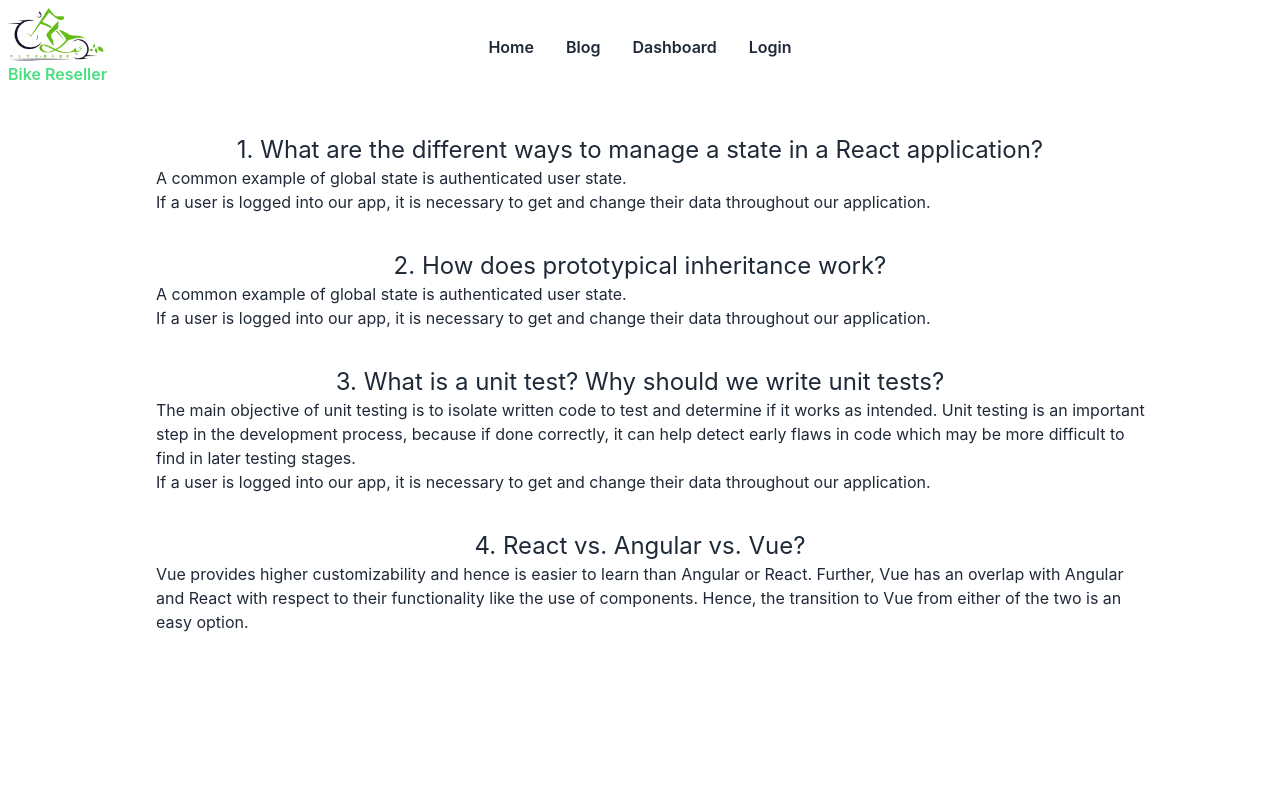
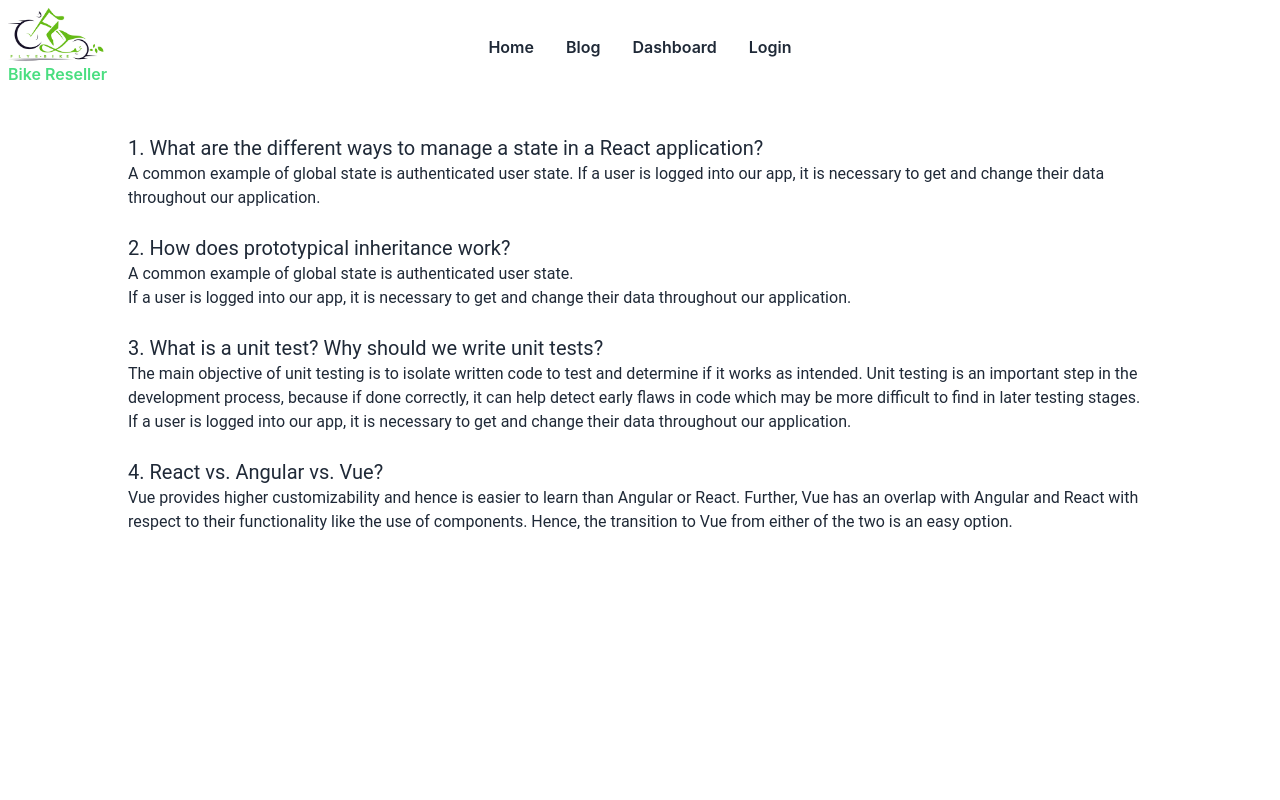
Before and after one commit to ashr-aful007/bike-reseller-client, a React (Create React App) app: page /Blog in a window 1280 px wide. Shown: the top 800 px of the page. Built offline with nearby package versions, Linux system fonts and the light colour scheme; no server answers.

Commit message:
change add

```diff
--- a/src/App.css
+++ b/src/App.css
@@ -1,6 +1,6 @@
-.App {
+/* .App {
   text-align: center;
-}
+} */
 
 .App-logo {
   height: 40vmin;
--- /dev/null
+++ b/src/Pages/Blog/Blog.css
@@ -0,0 +1,3 @@
+.blog{
+     font-family: 'Roboto', sans-serif;
+}
--- a/src/Pages/Blog/Blog.js
+++ b/src/Pages/Blog/Blog.js
@@ -1,23 +1,24 @@
 import React from 'react'
+import './Blog.css'
 
 function Blog() {
   return (
-    <div className='h-screen w-4/5 mx-auto my-10'>
+    <div className='h-screen w-4/5 mx-auto my-10 blog'>
+       <div className='mt-6'>
+          <h4 className='text-xl'>1. What are the different ways to manage a state in a React application?</h4>
+            <p>A common example of global state is authenticated user state. If a user is logged into our app, it is necessary to get and change their data throughout our application.</p>
+       </div>
+       <div className='mt-6'>
+           <h4 className='text-xl'>2. How does prototypical inheritance work?</h4>
+            <p>A common example of global state is authenticated user state.<br></br> If a user is logged into our app, it is necessary to get and change their data throughout our application.</p>
+       </div>
        <div>
-          <h4 className='text-2xl mt-3'>1. What are the different ways to manage a state in a React application?</h4>
-            <p className='text-start ml-7'>A common example of global state is authenticated user state.<br></br> If a user is logged into our app, it is necessary to get and change their data throughout our application.</p>
+           <h4 className='text-xl mt-6'>3. What is a unit test? Why should we write unit tests?</h4>
+            <p>The main objective of unit testing is to isolate written code to test and determine if it works as intended. Unit testing is an important step in the development process, because if done correctly, it can help detect early flaws in code which may be more difficult to find in later testing stages.<br></br> If a user is logged into our app, it is necessary to get and change their data throughout our application.</p>
        </div>
-       <div className='my-9'>
-           <h4 className='text-2xl mt-3'>2. How does prototypical inheritance work?</h4>
-            <p className='text-start ml-7'>A common example of global state is authenticated user state.<br></br> If a user is logged into our app, it is necessary to get and change their data throughout our application.</p>
-       </div>
-       <div className='my-9'>
-           <h4 className='text-2xl mt-3'>3. What is a unit test? Why should we write unit tests?</h4>
-            <p className='text-start ml-7'>The main objective of unit testing is to isolate written code to test and determine if it works as intended. Unit testing is an important step in the development process, because if done correctly, it can help detect early flaws in code which may be more difficult to find in later testing stages.<br></br> If a user is logged into our app, it is necessary to get and change their data throughout our application.</p>
-       </div>
-       <div className='my-9'>
-           <h4 className='text-2xl mt-3'>4. React vs. Angular vs. Vue?</h4>
-            <p className='text-start ml-7'>Vue provides higher customizability and hence is easier to learn than Angular or React. Further, Vue has an overlap with Angular and React with respect to their functionality like the use of components. Hence, the transition to Vue from either of the two is an easy option.</p>
+       <div>
+           <h4 className='text-xl mt-6'>4. React vs. Angular vs. Vue?</h4>
+            <p>Vue provides higher customizability and hence is easier to learn than Angular or React. Further, Vue has an overlap with Angular and React with respect to their functionality like the use of components. Hence, the transition to Vue from either of the two is an easy option.</p>
        </div>
     </div>
   )
--- a/src/Pages/Home/Banner/Banner.js
+++ b/src/Pages/Home/Banner/Banner.js
@@ -3,7 +3,7 @@ import '../Banner/Banner.css'
 
 function Banner() {
   return (
-    <div className='bg-img'>
+    <div className='bg-img text-center'>
       <div className='text-white flex flex-col h-96 justify-center items-center'>
       <h1 className='text-5xl font-bold mb-2'>Sell and Buy your second hand bike!</h1>
       <p className='text-xl text-gray-300'>This site help you for find your expected second hand bike. And you can sell your second hand bike.</p>
--- a/src/Pages/Home/Home.js
+++ b/src/Pages/Home/Home.js
@@ -35,7 +35,10 @@ function Home() {
      ></BayModalInfo>
      {  advertiseItem.length &&
      <div>
-      <h2 className='text-3xl font-semibold text-center my-8'>All Advertise Items</h2>
+      <div className='my-8'>
+      <h2 className='text-3xl font-semibold text-center'>All Advertise Items</h2>
+      <p className='text-center font-semibold'>See all advertise items</p>
+      </div>
      <div className='grid sm:grid-cols-1 md:grid-cols-2 lg:grid-cols-3'>
         {
           advertiseItem.map(advertise => <ShowAddrtise
--- a/src/Pages/Home/ProductCatagorys/ProductCatagory.js
+++ b/src/Pages/Home/ProductCatagorys/ProductCatagory.js
@@ -23,8 +23,9 @@ function ProductCatagory() {
 
   return (
     <div>
-       <div className='my-8'>
-          <h3 className='text-2xl'>Chose your best bike</h3>
+       <div className='my-10 text-center'>
+          <h3 className='text-3xl font-semibold'>Chose your best bike</h3>
+          <p className='text-semibold'>Choose your bike category wise</p>
        </div>
     <div className='grid sm:grid-cols-1 md:grid-cols-2 lg:grid-cols-3 gap-5 m-2'>
       {
--- a/src/Pages/Home/SeconderyBanner/SeconderyBanner.js
+++ b/src/Pages/Home/SeconderyBanner/SeconderyBanner.js
@@ -3,8 +3,10 @@ import secondImg from '../../../assets/spokester-com-bike-types-bike-child-seat.
 
 function SeconderyBanner() {
   return (
-    <div><div>
+    <div>
+	<div>
       <h2 className='text-3xl font-semibold text-center'>Our speciality</h2>
+	 <p className='text-center font-semibold'>see our speciality</p>
     </div>
      <section className="bg-gray-800 text-gray-100 my-9 w-4/5 mx-auto rounded">
 	<div className="container flex flex-col-reverse mx-auto lg:flex-row">
--- a/src/Pages/ProductsDeatils/ProductsDeatils.js
+++ b/src/Pages/ProductsDeatils/ProductsDeatils.js
@@ -17,8 +17,9 @@ function ProductsDeatils() {
 
   return (
       <div className='m-3 my-11'>
-        <div>
-            <h1 className='text-3xl font-semibold my-10'>Choose your best products!</h1>
+        <div className='text-center my-12'>
+        <h1 className='text-3xl font-semibold'>Choose your best products!</h1>
+            <p className='font-semibold'>there are many different products here</p>
         </div>
         <div className='grid sm:grid-cols-1 md:grid-cols-2 lg:grid-cols-3 gap-5'>
         {
--- a/src/index.css
+++ b/src/index.css
@@ -2,7 +2,10 @@
 @tailwind components;
 @tailwind utilities;
 
-
+@import url('https://fonts.googleapis.com/css2?family=Playfair+Display:wght@700;900&family=Poppins:wght@100;200;300;400;600;700&family=Roboto:ital,wght@0,400;1,300&display=swap');
+/* *{
+  font-family: 'Roboto', sans-serif;
+} */
 body {
   margin: 0;
   font-family: -apple-system, BlinkMacSystemFont, 'Segoe UI', 'Roboto', 'Oxygen',
```
